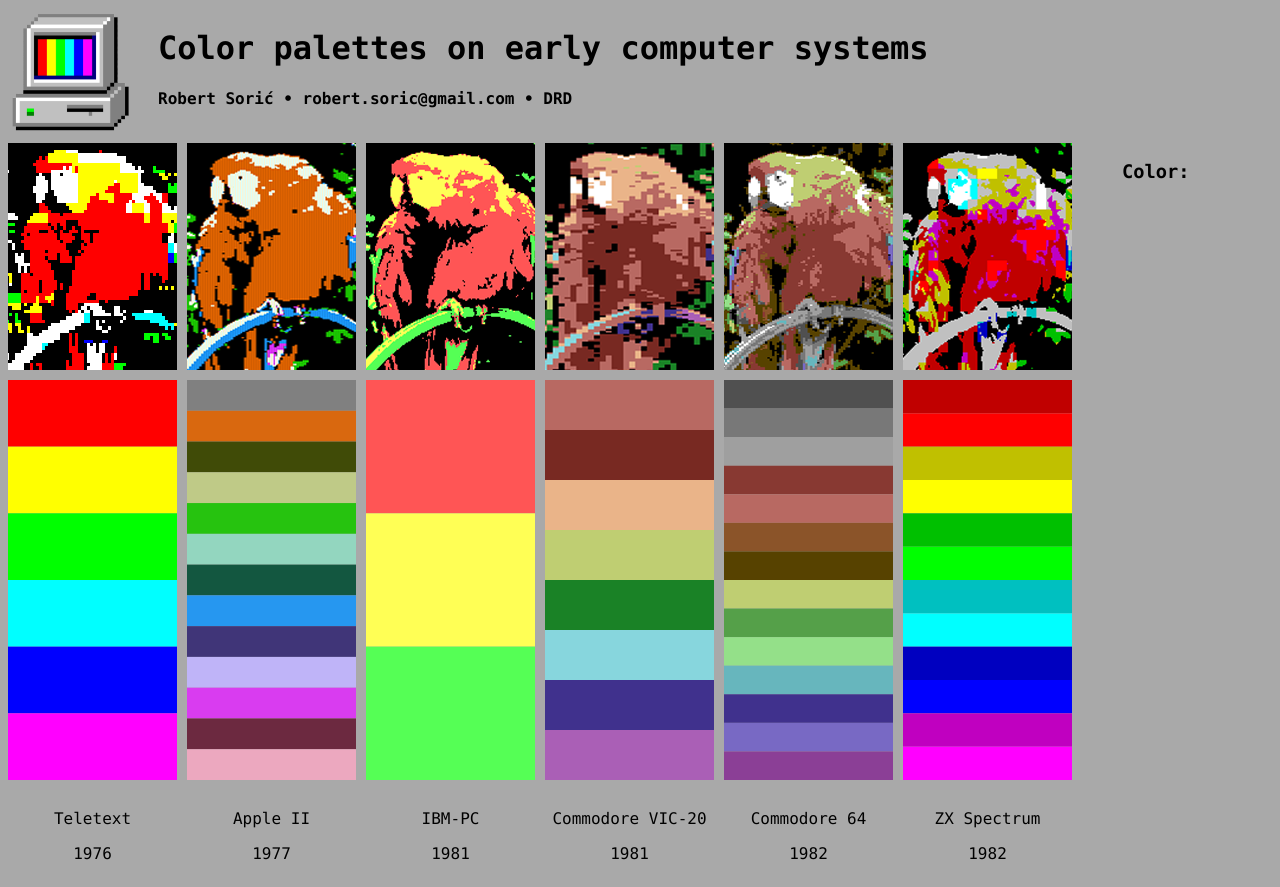
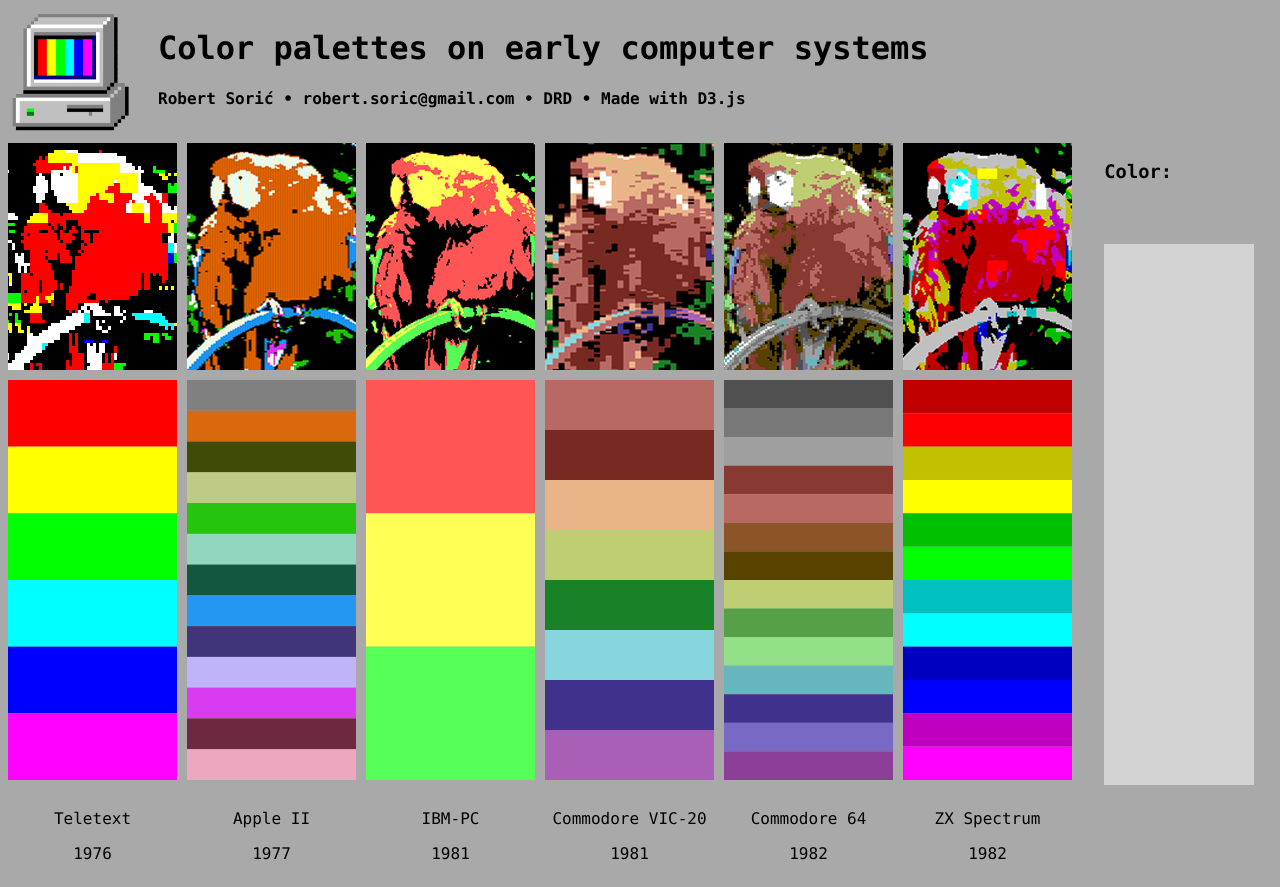
Before and after one commit to rsoric/colorpalettes, a plain HTML site: page index.html in a window 1280 px wide. Drawn offline with nearby package versions, Linux system fonts and the light colour scheme.

Commit message:
Added color preview functionality

```diff
--- a/index.html
+++ b/index.html
@@ -54,7 +54,7 @@ body{
 
         <div id="titletext">
             <h1>Color palettes on early computer systems</h1>
-            <h4>Robert Sorić • robert.soric@gmail.com • DRD</h4>
+            <h4>Robert Sorić • robert.soric@gmail.com • DRD • Made with D3.js</h4>
         </div>
 
 
@@ -236,9 +236,11 @@ body{
             .attr("style", "fill:#"+colorPalettes[colorPalette][color]+";")
             .on("mouseover", function(d) {
                 d3.select("#currentcolor").text(this.style.getPropertyValue("fill"));
+                d3.select("#colordisplay").style('fill',this.style.getPropertyValue("fill"));
                 })
             .on("mouseout", function(d) {
-                d3.select("#currentcolor").text("");
+                d3.select("#currentcolor").text('\u00A0');
+                d3.select("#colordisplay").style('fill','lightgray');
             });;
         }
 
@@ -258,7 +260,10 @@ body{
 
 <div id="colorinfo">
     <h3>Color:</h3>
-    <h4 id="currentcolor"></h4>
+    <h4 id="currentcolor">&nbsp;</h4>
+    <svg width="155" height="541">
+        <rect id="colordisplay" width="150" height="541" style="fill:lightgray;" />
+      </svg>
 </div>
 </div>
 
```
